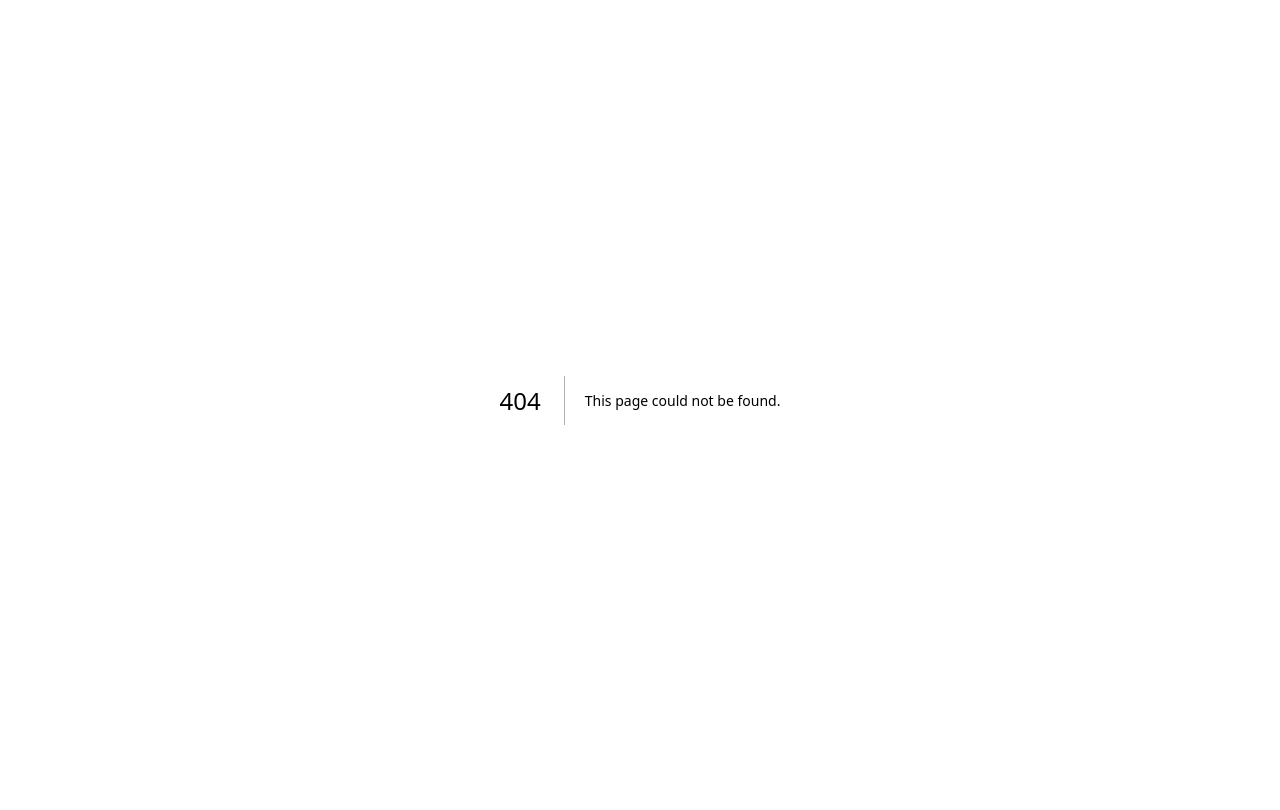
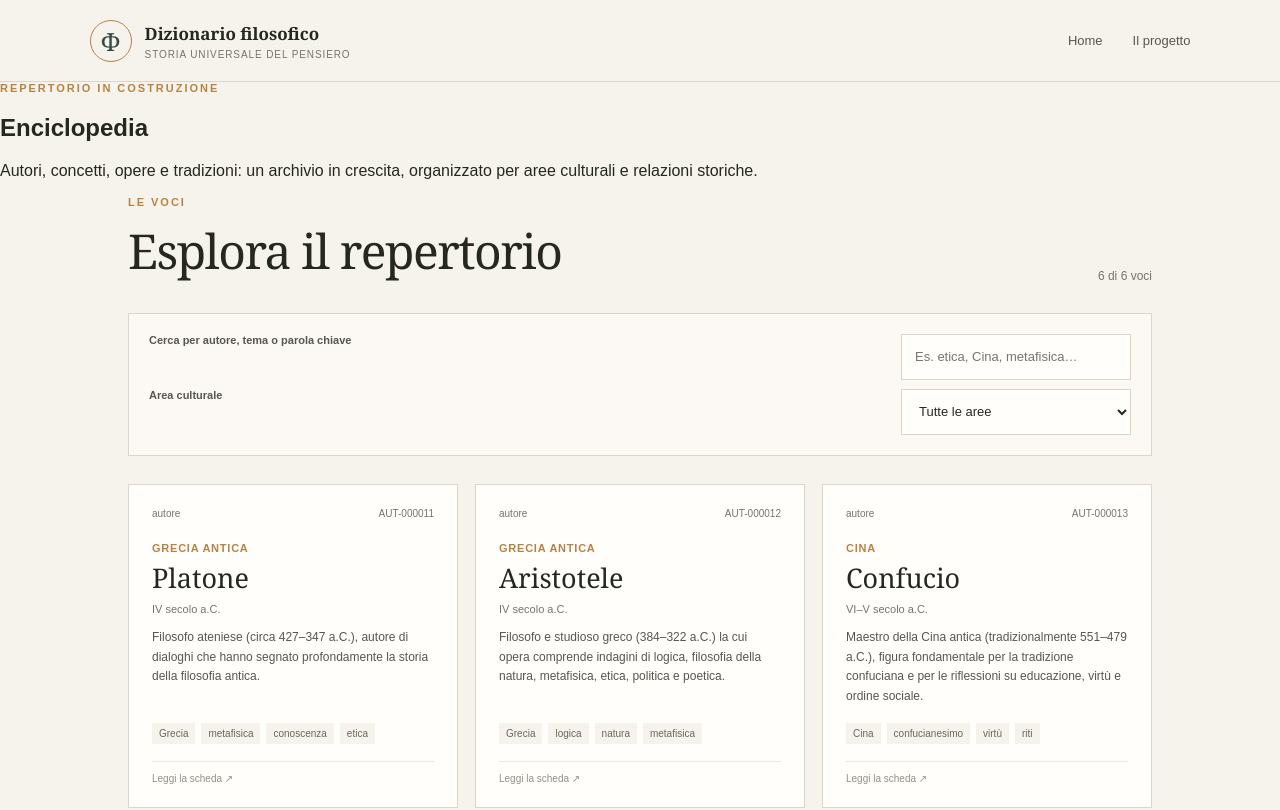
Before and after one commit to Marco19666/DizionarioFilosofico-, a Next.js app: page /enciclopedia in a window 1280 px wide. Before the commit this address had no page. Shown: the top 810 px of the page. Built offline with nearby package versions, Linux system fonts and the light colour scheme.

Commit message:
Add searchable encyclopedia archive

```diff
--- /dev/null
+++ b/app/enciclopedia/page.tsx
@@ -0,0 +1,53 @@
+"use client";
+
+import Link from "next/link";
+import { useMemo, useState } from "react";
+import { entries } from "@/data/entries";
+
+const areas = ["Tutte le aree", ...Array.from(new Set(entries.map((entry) => entry.area)))];
+
+export default function EncyclopediaPage() {
+  const [query, setQuery] = useState("");
+  const [area, setArea] = useState("Tutte le aree");
+  const filtered = useMemo(() => {
+    const q = query.trim().toLocaleLowerCase("it");
+    return entries.filter((entry) => {
+      const matchesArea = area === "Tutte le aree" || entry.area === area;
+      const searchable = [entry.id, entry.title, entry.subtitle, entry.area, entry.period, entry.summary, ...entry.tags].join(" ").toLocaleLowerCase("it");
+      return matchesArea && (!q || searchable.includes(q));
+    });
+  }, [query, area]);
+
+  return (
+    <main className="archive-page">
+      <header className="site-header">
+        <Link className="brand" href="/"><span className="brand-mark">Φ</span><span><strong>Dizionario filosofico</strong><small>Storia universale del pensiero</small></span></Link>
+        <nav aria-label="Navigazione principale"><Link href="/">Home</Link><Link href="/#metodo">Il progetto</Link></nav>
+      </header>
+      <section className="archive-hero">
+        <p className="eyebrow">Repertorio in costruzione</p><h1>Enciclopedia</h1>
+        <p>Autori, concetti, opere e tradizioni: un archivio in crescita, organizzato per aree culturali e relazioni storiche.</p>
+      </section>
+      <section className="section-wrap archive-content">
+        <div className="section-heading"><div><p className="eyebrow">Le voci</p><h2>Esplora il repertorio</h2></div><span className="entry-count">{filtered.length} di {entries.length} voci</span></div>
+        <div className="search-panel">
+          <label className="search-label" htmlFor="archive-search">Cerca per autore, tema o parola chiave</label>
+          <input id="archive-search" type="search" placeholder="Es. etica, Cina, metafisica…" value={query} onChange={(event) => setQuery(event.target.value)} />
+          <label className="filter-label" htmlFor="archive-area">Area culturale</label>
+          <select id="archive-area" value={area} onChange={(event) => setArea(event.target.value)}>{areas.map((item) => <option key={item}>{item}</option>)}</select>
+        </div>
+        {filtered.length ? <div className="entry-grid">{filtered.map((entry) => (
+          <Link className="entry-card archive-card" href={`/enciclopedia/${entry.slug}`} key={entry.id}>
+            <div className="card-meta"><span>{entry.kind}</span><span>{entry.id}</span></div>
+            <p className="entry-area">{entry.area}</p><h3>{entry.title}</h3><p className="entry-period">{entry.period}</p>
+            <p className="entry-description">{entry.summary}</p>
+            <div className="tag-list">{entry.tags.slice(0, 4).map((tag) => <span key={tag}>{tag}</span>)}</div>
+            <span className="card-foot">Leggi la scheda <span aria-hidden="true">↗</span></span>
+          </Link>
+        ))}</div> : <p className="empty-state">Nessuna voce trovata. Prova un altro termine o modifica il filtro.</p>}
+        <p className="editorial-note">Le voci sono prototipi editoriali: contenuti, cronologie e bibliografie richiedono verifica specialistica prima della pubblicazione definitiva.</p>
+      </section>
+      <footer className="site-footer"><span>© {new Date().getFullYear()} Dizionario universale della storia della filosofia</span><span>Repertorio dimostrativo · Italiano</span></footer>
+    </main>
+  );
+}
```
